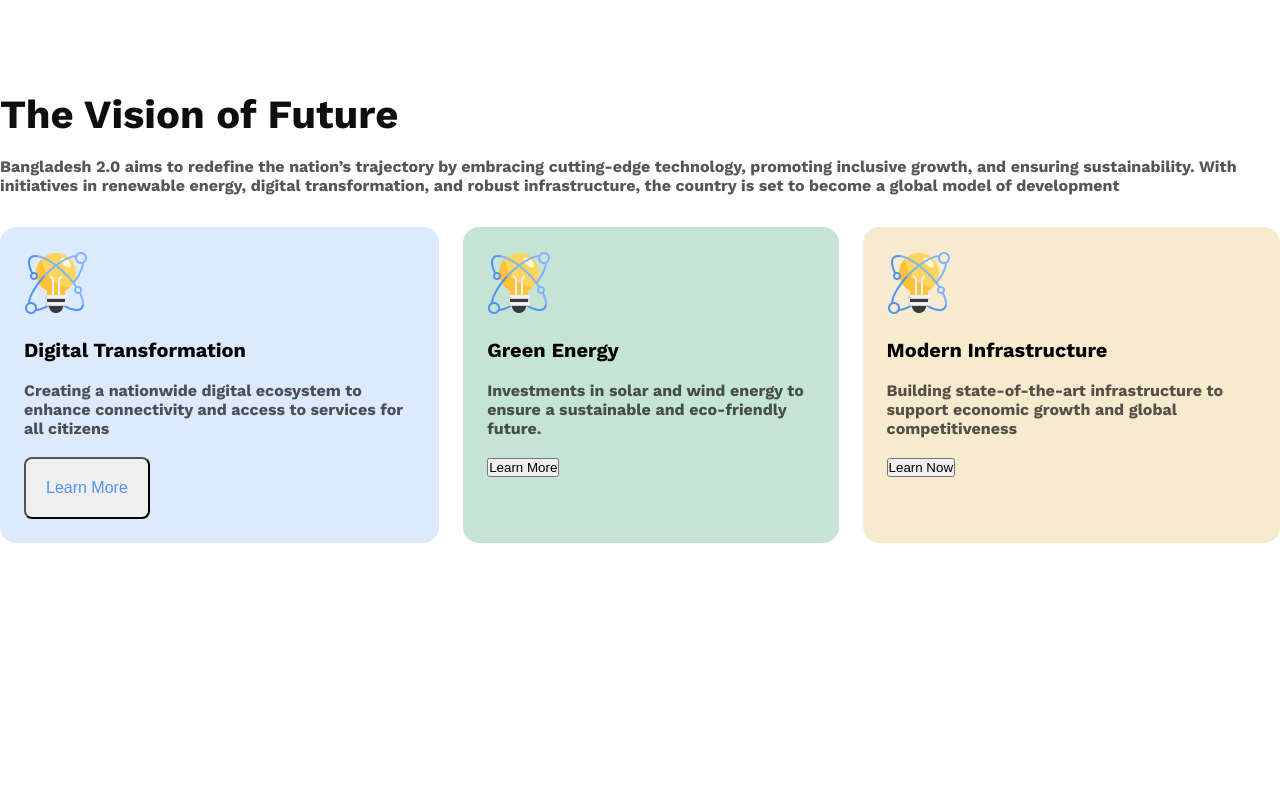
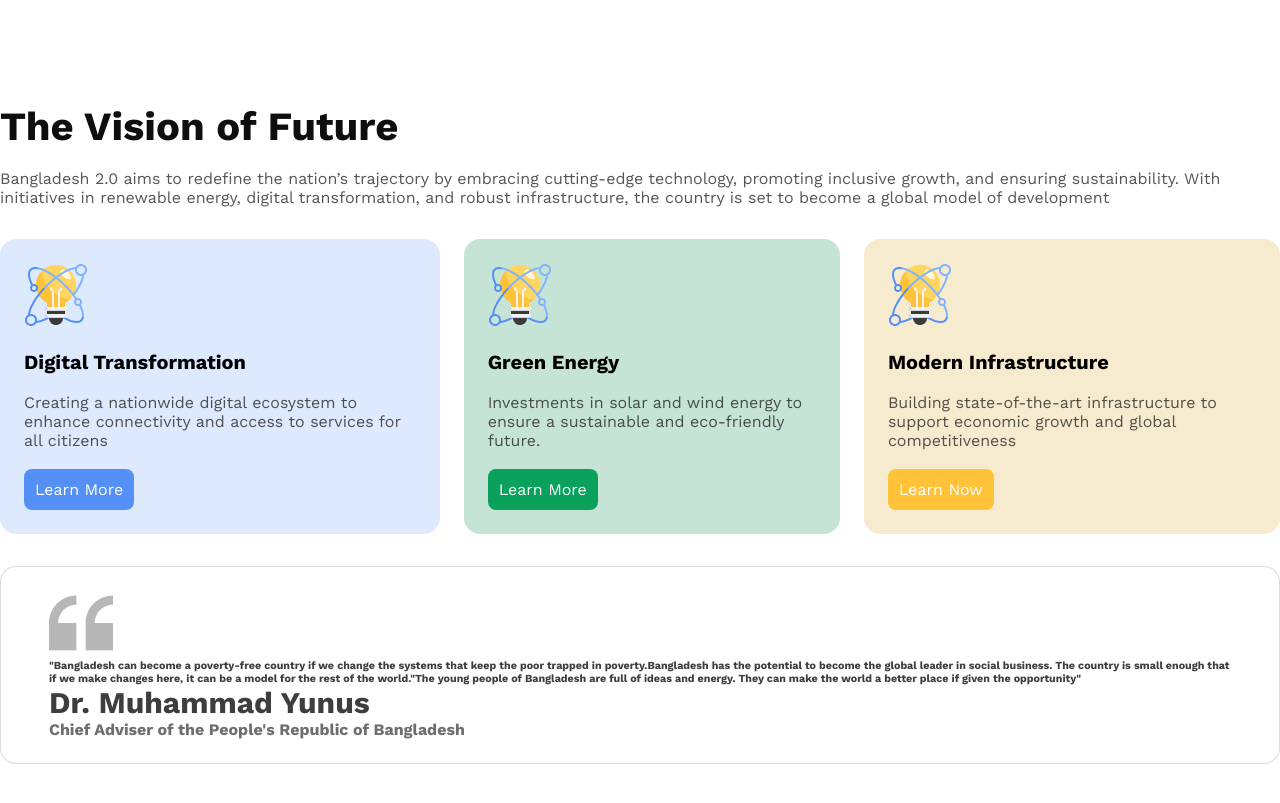
Before and after one commit to sanjidaRimi023/web-assignment-one, a plain HTML site: page index.html in a window 1280 px wide. Shown: the part 1315-2118 px from the top of the page. Before the commit the page ends 1890 px from the top, so only its background shows below. Drawn offline with nearby package versions, Linux system fonts and the light colour scheme.

Commit message:
added main section

```diff
--- a/index.html
+++ b/index.html
@@ -85,7 +85,7 @@
                     <br>
                     <p class="description">Creating a nationwide digital ecosystem to enhance connectivity and access to services for all citizens</p>
                     <br>
-                    <button class="vision-btn-1">Learn More</button>
+                    <button class="vision-btn-1 vision-btn">Learn More</button>
             </div>
             <div class="vision-box-2">
                     <img src="assets/card-icon.png" alt="">
@@ -95,7 +95,7 @@
                     <br>
                     <p class="description">Investments in solar and wind energy to ensure a sustainable and eco-friendly future.</p>
                     <br>
-                    <button class="vision-btn-2">Learn More</button>
+                    <button class="vision-btn-2 vision-btn">Learn More</button>
             </div>
             <div class="vision-box-3">
                     <img src="assets/card-icon.png" alt="">
@@ -105,10 +105,23 @@
                     <br>
                     <p class="description">Building state-of-the-art infrastructure to support economic growth and global competitiveness</p>
                     <br>
-                    <button class="vision-btn-3">Learn Now</button>
+                    <button class="vision-btn-3 vision-btn">Learn Now</button>
                 </div>
             </div>
-
+            <div class="challenges">
+                <div class="challenge-img">
+                    <img src="assets/quote-bg.png" alt="">
+                </div>
+                <div class="challenge-body">
+                        <h6> "Bangladesh can become a poverty-free country if we change the systems that keep the poor trapped in poverty.Bangladesh has the potential to become the global leader in social business. The country is small enough that if we make changes here, it can be a model for the rest of the world."The young people of Bangladesh are full of ideas and energy. They can make the world a better place if given the opportunity"</h6>
+                </div>
+                <div class="challenge-name">
+                    <h2>Dr. Muhammad Yunus</h2>
+                <div class="challenge-name-title">
+                    <h4>Chief Adviser of the People's Republic of Bangladesh</h4>
+                </div>
+                </div>
+            </div>
 
         </section>
 
--- a/styles/style.css
+++ b/styles/style.css
@@ -1,33 +1,39 @@
 *{
     margin: 0;
     padding: 0;
+    font-family: "Work Sans", serif;
+    font-optical-sizing: auto;
+    font-weight: <weight>;
+    font-style: normal;
 }
 header{
     max-width: 1280px;
     margin: 0 auto;
 }
 /* font */
-.work-sans-fonts {
-  font-family: "Work Sans", serif;
-  font-optical-sizing: auto;
-  font-weight: bold;
-  font-style: normal;
-}
 .navbar{
     display: flex;
-    justify-content: space-around;
+    gap:870px;
+    justify-content:center;
     padding: 24px;
-    font-family: Fira Sans;
+}
+.nav-title{
+    font-size: 32px;
+    font-weight: 700;
+    width: 350px;
+    height: 38px;
 }
 .btn{
     padding: 5px;
     background-color: white;
-    border: 2px solid #006A50 ;
+    border: 1px solid #006A50 ;
     border-radius: 5px;
-    padding: 15p 30px;
+    /* padding: 15px 30px; */
     color: #006A50;
-    font-weight: 300px;
+    font-weight: 700;
     font-size: 18px;
+    width: 116px;
+    height: 52px;
 }
 /* banner section */
 .banner{
@@ -45,11 +51,13 @@ header{
 
 }
 .banner-content{
+    margin-top: 16px;
     font-size: 56px;
     font-weight: bold;
     color: black;
 }
 .banner-button{
+    margin-top: 24px;
     padding: 10px;
     background-color: #006A50;
     color: #FFFFFF;
@@ -80,13 +88,12 @@ main{
 
 }
 .pillar{
-    box-shadow: 0px 4px 4px 0px rgba(14, 14, 14, 0.15);
-    border: 1px solid #FFFFFF;
-    border-radius: 15px;
+    border:1px solid rgba(14, 14, 14, 0.15);
+    border-radius: 16px;
     padding: 24px;
-    gap: 24px;
-    border: 2px solid rgba(255, 255, 255, 1);
+
 }
+
 .pillar-head{
     color: #0E0E0E;
     font-weight: bold;
@@ -120,6 +127,7 @@ main{
     margin-bottom: 32px;
     gap: 24px;
 
+
 }
 .vision-box-1{
     background-color: rgba(84, 144, 245, 0.2);
@@ -138,19 +146,52 @@ main{
 }
 .sub-title{
     font-size: 20px;
-    font-weight: bold;
+    font-weight: 700;
 }
 .description{
     color: rgba(14, 14, 14, 0.7);
     font-size: 16px;
-    font-weight: 400px;
+    font-weight: 400;
 }
-.vision-btn-1{
-    color: rgba(84, 144, 245, 1);
-    padding: 20px;
+
+.vision-btn{
+    color: rgba(255, 255, 255, 1);
+    padding: 11px;
     border-radius: 8px;
     font-weight: 600px;
     font-size: 16px;
-    /* background-color: rgba(84, 144, 245, 1); */
+    border: none;
+}
+.vision-btn-1{
+    background-color: rgba(84, 144, 245, 1);
+}
 
+.vision-btn-2{
+    background: rgb(9, 161, 92);;
 }
+.vision-btn-3{
+    background-color: rgb(255, 194, 57);
+}
+/* challenges section */
+.challenges{
+    margin-bottom: 80px;
+    background-color: rgb(255, 255, 255);
+    border: 1px solid rgba(14, 14, 14, 0.15);
+    border-radius: 16px;
+    padding: 24px 48px 24px 48px;
+}
+.challenge-body{
+    font-size: 16px;
+    font-weight: 400;
+    color: rgba(14, 14, 14, 0.8);
+}
+.challenge-name{
+    color: rgba(14, 14, 14, 0.8);
+    font-size: 20px;
+    font-weight: 600;
+}
+.challenge-name-title{
+    color: rgba(14, 14, 14, 0.6);
+    font-size: 16px;
+    font-weight: 400;
+}
```
Lines whose indentation alone changed are shown as unchanged.
